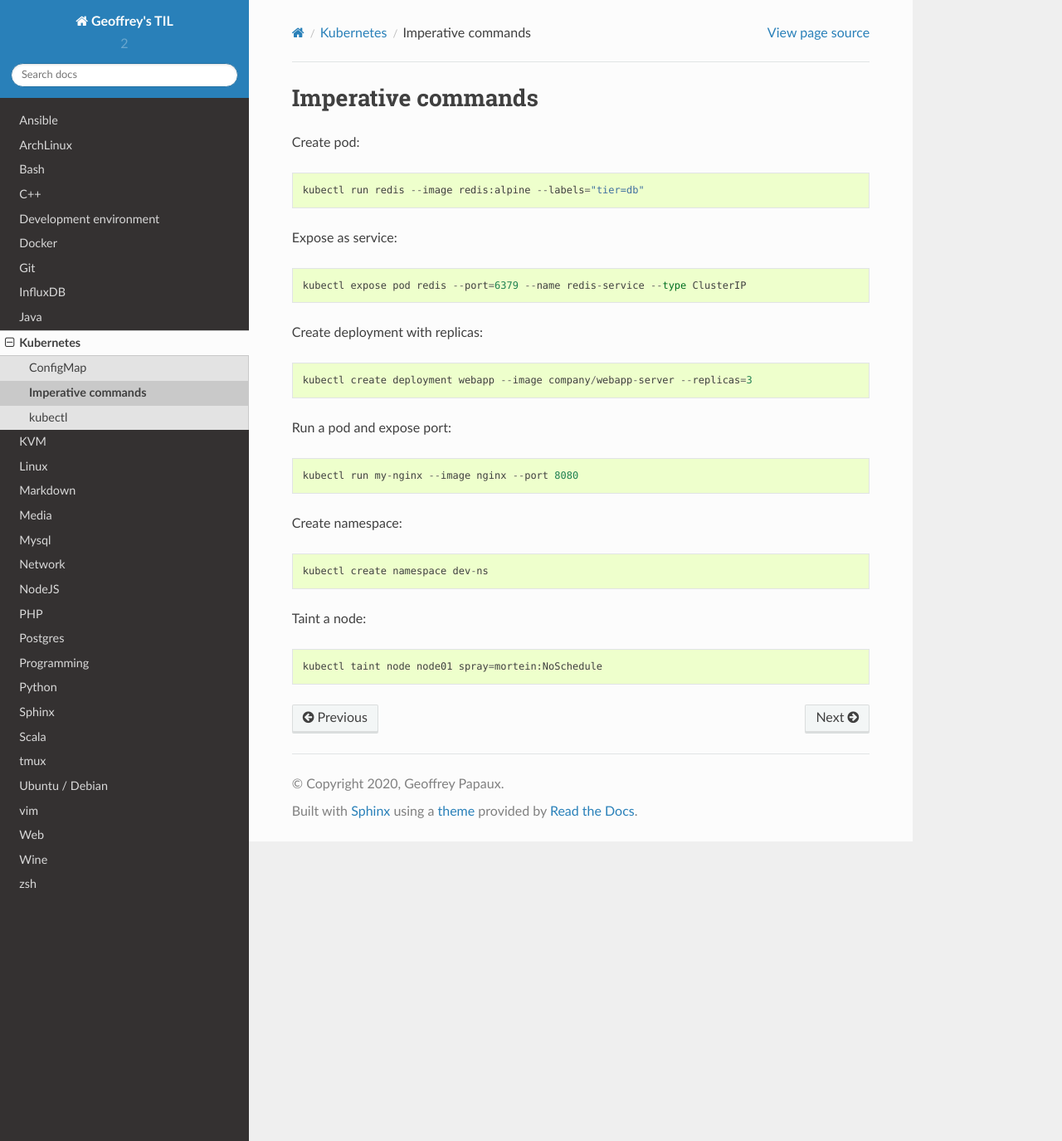
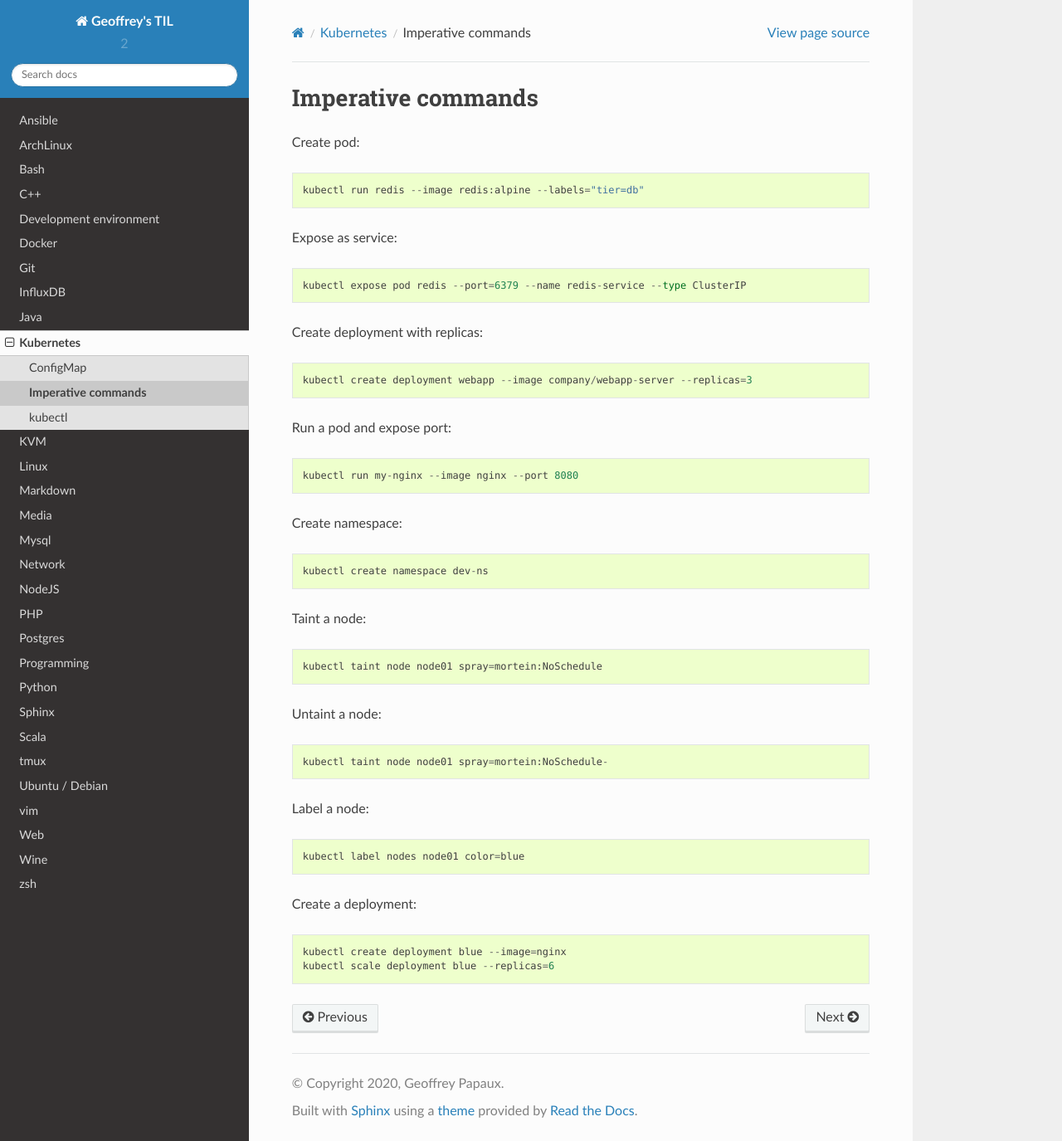
Before and after one commit to papaux/til, a Sphinx documentation site: the page built from source/kubernetes/imperative.rst, in a window 1280 px wide and 1375 px high. Shown: the whole window at 83% size. Built offline with Sphinx 7.4.7 and the Read the Docs theme 2.0.0, drawn with Linux system fonts in a browser that asks for light colours.

Commit message:
kubernetes: more commands!

```diff
--- a/source/kubernetes/imperative.rst
+++ b/source/kubernetes/imperative.rst
@@ -24,3 +24,16 @@ Create namespace::
 Taint a node::
 
   kubectl taint node node01 spray=mortein:NoSchedule
+
+Untaint a node::
+
+  kubectl taint node node01 spray=mortein:NoSchedule-
+
+Label a node::
+
+  kubectl label nodes node01 color=blue
+
+Create a deployment::
+
+  kubectl create deployment blue --image=nginx
+  kubectl scale deployment blue --replicas=6
```
